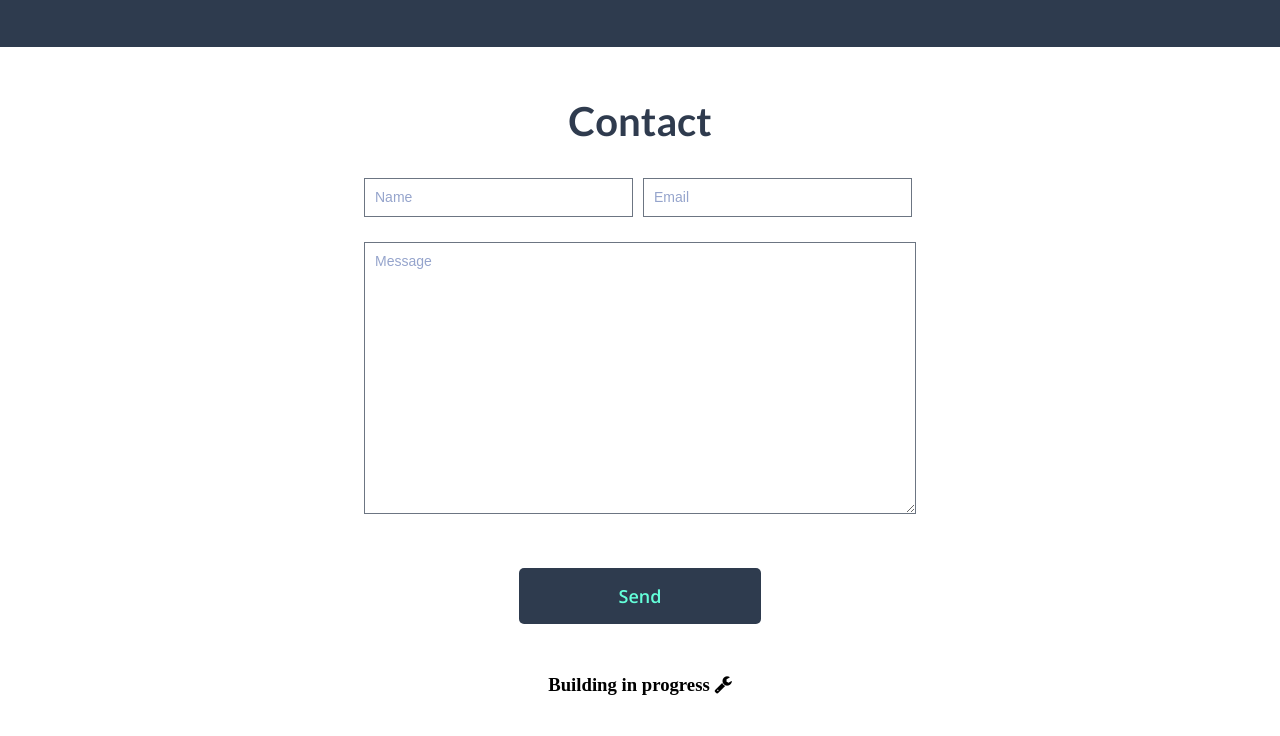
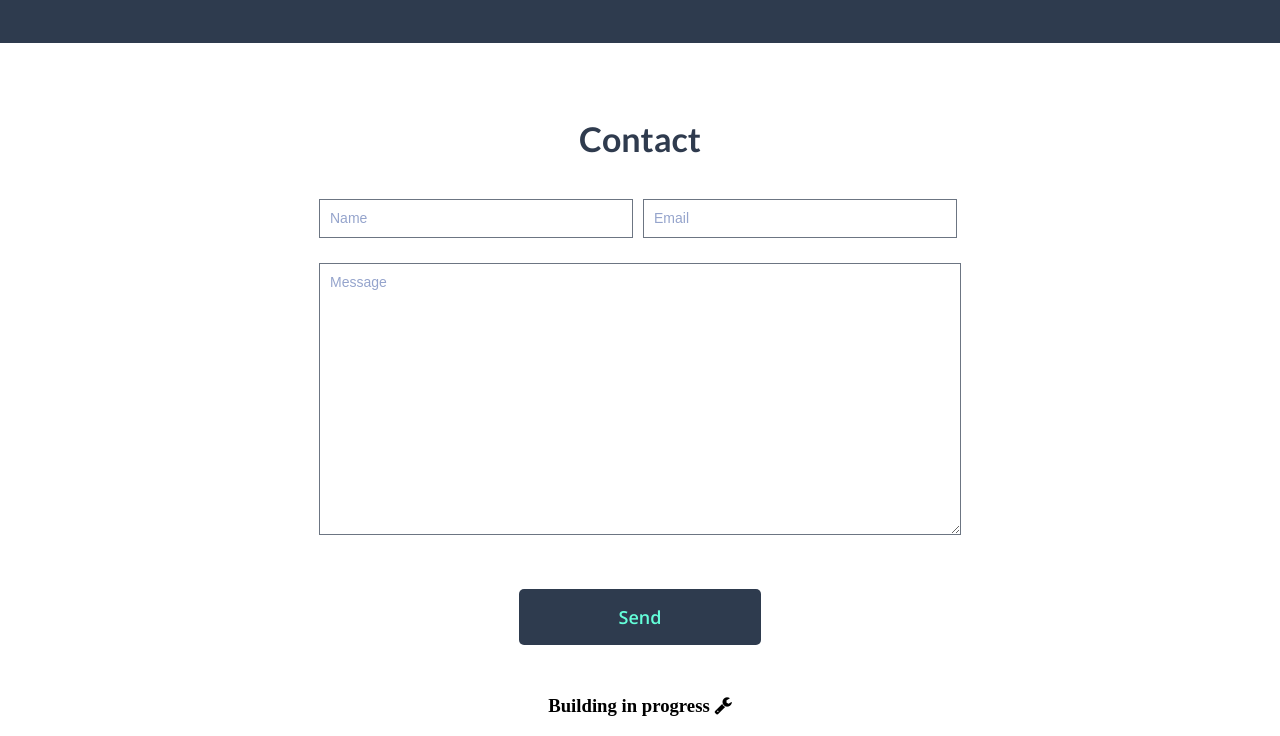
Before and after one commit to alejandrouda/portfolio, a website built with Parcel: page index.html in a window 1280 px wide. Shown: the part 3447-4183 px from the top of the page. Before the commit the page ends 4162 px from the top, so only its background shows below. Built offline with nearby package versions, Linux system fonts and the light colour scheme.

Commit message:
styling form

```diff
--- a/index.html
+++ b/index.html
@@ -263,7 +263,7 @@
     <!-- ------------CONTACT SECTION-------------- -->
     <section id="contact">
       <div class="contact-section">
-        <h1>Contact</h1>
+        <h2>Contact</h2>
         <form
           action="https://formspree.io/f/mqkgwegn"
           method="POST"
--- a/src/assets/style/scss/components/_contact-form.scss
+++ b/src/assets/style/scss/components/_contact-form.scss
@@ -1,5 +1,6 @@
 .contact-section {
-  margin-top: 50px;
+  margin-top: 45px;
+  padding-top: 2px;
   display: block;
   text-align: center;
   form {
@@ -9,8 +10,9 @@
 }
 
 .contact-section {
-  h1 {
-    font-size: 40px !important;
+  h2 {
+    font-size: 34px !important;
+    margin-bottom: 40px;
     font-family: $headers-font;
     font-weight: 600;
     color: $black;
@@ -23,7 +25,7 @@
 
 .field-input {
   input {
-    width: 255px;
+    width: 300px;
     height: 35px;
     padding-left: 10px;
     border: solid 1px rgba(10, 25, 47, 0.6);
@@ -42,7 +44,7 @@
   textarea {
     border: solid 1px rgba(10, 25, 47, 0.6);
     margin-top: 25px;
-    width: 530px;
+    width: 620px;
     height: 250px !important;
     padding: 10px;
   }
--- a/src/assets/style/scss/components/_portfolio-section.scss
+++ b/src/assets/style/scss/components/_portfolio-section.scss
@@ -10,7 +10,7 @@
   h1 {
     color: $white;
     font-family: $headers-font;
-    font-size: 40px !important;
+    font-size: 38px !important;
     margin-block-start: 0;
   }
 
```
Also changed, not shown: dist/index.html, dist/index.js, src/assets/style/css/index.css, 7 other files.
